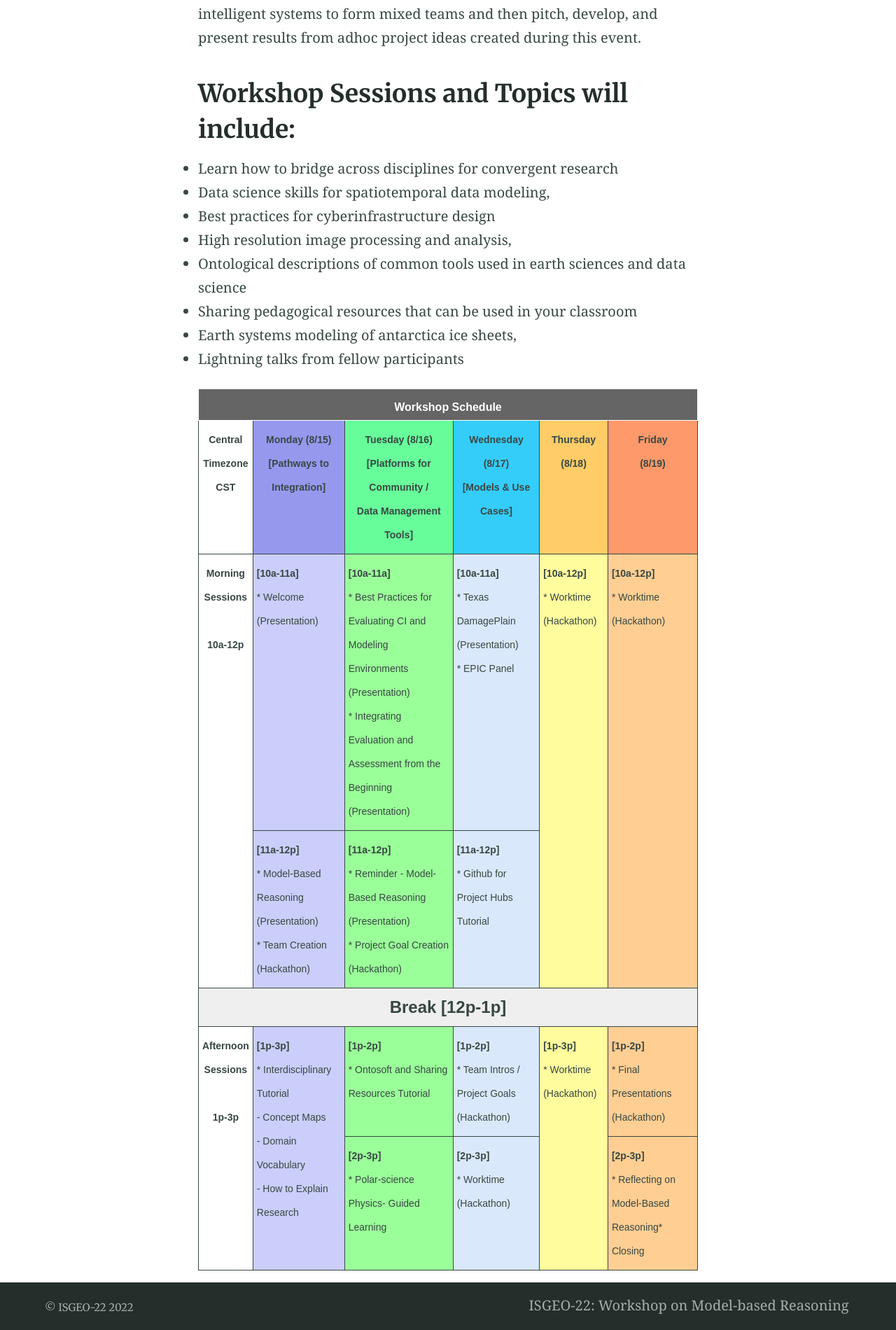
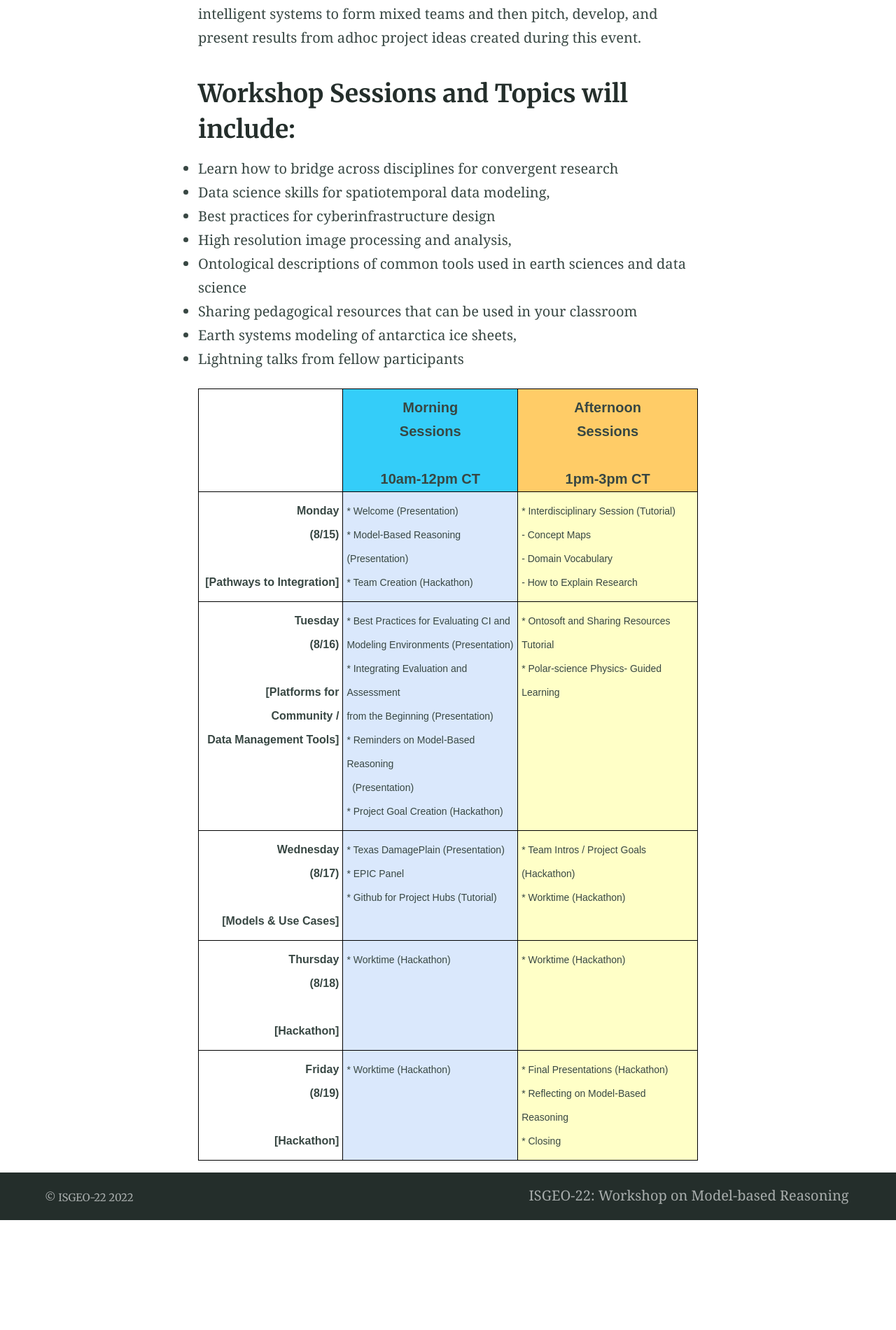
Before and after one commit to IS-GEO/ISGEO-22, a Jekyll site: the page built from index.md, in a window 1280 px wide. Shown: the part 1341-3241 px from the top of the page at 70% size. Built offline with Jekyll 4.4.1, drawn with Linux system fonts in a browser that asks for light colours; after the commit the page ends 3084 px from its top, so only the background shows below that.

Commit message:
Updated schedule style

```diff
--- a/_includes/schedule.html
+++ b/_includes/schedule.html
@@ -4,63 +4,46 @@
   overflow:hidden;padding:10px 5px;word-break:normal;}
 .tg th{border-color:black;border-style:solid;border-width:1px;font-family:Arial, sans-serif;font-size:14px;
   font-weight:normal;overflow:hidden;padding:10px 5px;word-break:normal;}
-.tg .tg-lvop{background-color:#34cdf9;border-color:inherit;font-weight:bold;text-align:center;vertical-align:top}
-.tg .tg-7od5{background-color:#9aff99;border-color:inherit;text-align:left;vertical-align:top}
-.tg .tg-78a2{background-color:#656565;border-color:inherit;color:#ffffff;font-size:16px;text-align:center;vertical-align:top}
-.tg .tg-7btt{border-color:inherit;font-weight:bold;text-align:center;vertical-align:top}
-.tg .tg-feq9{background-color:#9698ed;border-color:inherit;font-weight:bold;text-align:center;vertical-align:top}
-.tg .tg-ycyt{background-color:#67fd9a;border-color:inherit;font-weight:bold;text-align:center;vertical-align:top}
-.tg .tg-cnwr{background-color:#ffcc67;border-color:inherit;font-weight:bold;text-align:center;vertical-align:top}
-.tg .tg-i9i9{background-color:#fe996b;border-color:inherit;font-weight:bold;text-align:center;vertical-align:top}
-.tg .tg-61xu{background-color:#cbcefb;border-color:inherit;text-align:left;vertical-align:top}
-.tg .tg-x6qq{background-color:#dae8fc;border-color:inherit;text-align:left;vertical-align:top}
-.tg .tg-elvq{background-color:#fffc9e;border-color:inherit;text-align:left;vertical-align:top}
-.tg .tg-pidv{background-color:#ffce93;border-color:inherit;text-align:left;vertical-align:top}
-.tg .tg-hcom{background-color:#efefef;border-color:inherit;font-size:24px;font-weight:bold;text-align:center;vertical-align:top}
+.tg .tg-r618{background-color:#ffffc7;font-size:14px;text-align:left;vertical-align:top}
+.tg .tg-x5q1{font-size:16px;text-align:left;vertical-align:top}
+.tg .tg-vmxo{font-size:16px;text-align:right;vertical-align:top}
+.tg .tg-fvov{background-color:#34cdf9;text-align:center;vertical-align:top}
+.tg .tg-adx7{background-color:#ffcc67;text-align:center;vertical-align:top}
+.tg .tg-uf2l{background-color:#dae8fc;font-size:14px;text-align:left;vertical-align:top}
 </style>
 <table class="tg">
 <thead>
   <tr>
-    <th class="tg-78a2" colspan="6"><span style="font-weight:bold">Workshop Schedule</span></th>
+    <th class="tg-x5q1"></th>
+    <th class="tg-fvov"><span style="font-weight:700;font-style:normal">Morning</span><br><span style="font-weight:700">Sessions</span><br><br><span style="font-weight:700;font-style:normal">10am-12pm CT</span></th>
+    <th class="tg-adx7"><span style="font-weight:700;font-style:normal">Afternoon</span><br><span style="font-weight:700">Sessions</span><br><br><span style="font-weight:700;font-style:normal">1pm-3pm CT</span></th>
   </tr>
 </thead>
 <tbody>
   <tr>
-    <td class="tg-7btt">Central <br>Timezone<br>CST</td>
-    <td class="tg-feq9">Monday (8/15)<br>[Pathways to Integration]<br></td>
-    <td class="tg-ycyt">Tuesday (8/16)<br>[Platforms for Community / <br>Data Management Tools]<br></td>
-    <td class="tg-lvop">Wednesday (8/17)<br>[Models &amp; Use Cases]<br></td>
-    <td class="tg-cnwr"><span style="font-weight:bold">Thursday</span><br><span style="font-weight:bold">(8/18)</span></td>
-    <td class="tg-i9i9"><span style="font-weight:bold">Friday</span><br><span style="font-weight:bold">(8/19)</span></td>
+    <td class="tg-vmxo"><span style="font-weight:700;font-style:normal">Monday </span><br><span style="font-weight:700;font-style:normal">(8/15)</span><br><br><span style="font-weight:700;font-style:normal">[Pathways to Integration]</span></td>
+    <td class="tg-uf2l"><span style="font-weight:400;font-style:normal">* Welcome (Presentation)</span><br><span style="font-weight:400;font-style:normal">* Model-Based Reasoning (Presentation)</span><br><span style="font-weight:400;font-style:normal">* Team Creation (Hackathon)</span><br></td>
+    <td class="tg-r618"><span style="font-weight:400;font-style:normal">* Interdisciplinary Session (Tutorial)</span><br><span style="font-weight:400;font-style:normal">    - Concept Maps</span><br>    - Domain Vocabulary<br>    - How to Explain Research<br></td>
   </tr>
   <tr>
-    <td class="tg-7btt" rowspan="2">Morning <br>Sessions<br><br>10a-12p</td>
-    <td class="tg-61xu"><span style="font-weight:bold">[10a-11a]</span><br>* Welcome (Presentation)</td>
-    <td class="tg-7od5"><span style="font-weight:bold;font-style:normal">[10a-11a]</span><br><span style="font-weight:400;font-style:normal">* </span>Best Practices for Evaluating CI and Modeling Environments (Presentation)<br>* Integrating Evaluation and Assessment from the Beginning (Presentation)</td>
-    <td class="tg-x6qq"><span style="font-weight:bold;font-style:normal">[10a-11a]</span><br><span style="font-weight:400;font-style:normal">* Texas DamagePlain </span>(Presentation)<br><span style="font-weight:400;font-style:normal">* EPIC Panel</span></td>
-    <td class="tg-elvq" rowspan="2"><span style="font-weight:bold;font-style:normal">[10a-12p]</span><br><span style="font-weight:400;font-style:normal">*  </span>Worktime (Hackathon)</td>
-    <td class="tg-pidv" rowspan="2"><span style="font-weight:bold;font-style:normal">[10a-12p]</span><br><span style="font-weight:400;font-style:normal">* </span>Worktime (Hackathon)</td>
+    <td class="tg-vmxo"><span style="font-weight:700;font-style:normal">Tuesday </span><br><span style="font-weight:700;font-style:normal">(8/16)</span><br><br><span style="font-weight:700;font-style:normal">[Platforms for Community /</span><br><span style="font-weight:700">Data Management Tools]</span><br></td>
+    <td class="tg-uf2l"><span style="font-weight:400;font-style:normal">* </span>Best Practices for Evaluating CI and <br>  Modeling Environments (Presentation)<br><span style="font-weight:400;font-style:normal">* Integrating Evaluation and Assessment </span><br><span style="font-weight:400;font-style:normal">  from the Beginning (Presentation)</span><br><span style="font-weight:400;font-style:normal">* </span>Reminders on Model-Based Reasoning <br>&nbsp;&nbsp;(Presentation)<br><span style="font-weight:400;font-style:normal">* Project Goal Creation (Hackathon)</span></td>
+    <td class="tg-r618"><span style="font-weight:400;font-style:normal">* </span>Ontosoft and Sharing Resources Tutorial<br><span style="font-weight:400;font-style:normal">* Polar-science Physics- Guided Learning</span></td>
   </tr>
   <tr>
-    <td class="tg-61xu"><span style="font-weight:bold">[11a-12p]</span><br>* Model-Based Reasoning (Presentation)<br>* Team Creation (Hackathon)</td>
-    <td class="tg-7od5"><span style="font-weight:bold;font-style:normal">[11a-12p]</span><br><span style="font-weight:400;font-style:normal">* </span>Reminder - Model-Based Reasoning (Presentation)<br>* Project Goal Creation (Hackathon)</td>
-    <td class="tg-x6qq"><span style="font-weight:bold;font-style:normal">[11a-12p]</span><br><span style="font-weight:400;font-style:normal">* </span>Github for Project Hubs Tutorial</td>
+    <td class="tg-vmxo"><span style="font-weight:700;font-style:normal">Wednesday </span><br><span style="font-weight:700;font-style:normal">(8/17)</span><br><br><span style="font-weight:700;font-style:normal">[Models &amp; Use Cases]</span></td>
+    <td class="tg-uf2l"><span style="font-weight:400;font-style:normal">* Texas DamagePlain </span>(Presentation)<br><span style="font-weight:400;font-style:normal">* EPIC Panel</span><br><span style="font-weight:400;font-style:normal">* </span>Github for Project Hubs (Tutorial)<br></td>
+    <td class="tg-r618"><span style="font-weight:400;font-style:normal">* </span>Team Intros / Project Goals (Hackathon)<br><span style="font-weight:400;font-style:normal">* </span>Worktime (Hackathon)<br></td>
   </tr>
   <tr>
-    <td class="tg-hcom" colspan="6">Break [12p-1p]</td>
+    <td class="tg-vmxo"><span style="font-weight:bold;font-style:normal">Thursday</span><br><span style="font-weight:bold">(8/18)</span><br><br><span style="font-weight:700;font-style:normal">[Hackathon]</span></td>
+    <td class="tg-uf2l"><span style="font-weight:400;font-style:normal">* </span>Worktime (Hackathon)</td>
+    <td class="tg-r618"><span style="font-weight:400;font-style:normal">* </span>Worktime (Hackathon)</td>
   </tr>
   <tr>
-    <td class="tg-7btt" rowspan="2">Afternoon<br>Sessions<br><br>1p-3p</td>
-    <td class="tg-61xu" rowspan="2"><span style="font-weight:bold">[1p-3p]</span><br><span style="font-weight:400;font-style:normal">* Interdisciplinary Tutorial</span><br>  - Concept Maps  <br>  - Domain Vocabulary<br>  - How to Explain Research</td>
-    <td class="tg-7od5"><span style="font-weight:bold;font-style:normal">[1p-2p]</span><br><span style="font-weight:400;font-style:normal">* </span>Ontosoft and Sharing Resources Tutorial</td>
-    <td class="tg-x6qq"><span style="font-weight:bold;font-style:normal">[1p-2p]</span><br><span style="font-weight:400;font-style:normal">* </span>Team Intros / Project Goals (Hackathon)</td>
-    <td class="tg-elvq" rowspan="2"><span style="font-weight:bold;font-style:normal">[1p-3p]</span><br><span style="font-weight:400;font-style:normal">* </span>Worktime (Hackathon)</td>
-    <td class="tg-pidv"><span style="font-weight:bold;font-style:normal">[1p-2p]</span><br><span style="font-weight:400;font-style:normal">* </span>Final Presentations (Hackathon)</td>
-  </tr>
-  <tr>
-    <td class="tg-7od5"><span style="font-weight:bold;font-style:normal">[2p-3p]</span><br><span style="font-weight:400;font-style:normal">* Polar-science Physics- Guided Learning</span><br></td>
-    <td class="tg-x6qq"><span style="font-weight:bold;font-style:normal">[2p-3p]</span><br><span style="font-weight:400;font-style:normal">* </span>Worktime (Hackathon)</td>
-    <td class="tg-pidv"><span style="font-weight:bold;font-style:normal">[2p-3p]</span><br><span style="font-weight:400;font-style:normal">* </span>Reflecting on Model-Based Reasoning* Closing</td>
+    <td class="tg-vmxo"><span style="font-weight:bold;font-style:normal">Friday</span><br><span style="font-weight:bold">(8/19)</span><br><br><span style="font-weight:700;font-style:normal">[Hackathon]</span></td>
+    <td class="tg-uf2l"><span style="font-weight:400;font-style:normal">* </span>Worktime (Hackathon)</td>
+    <td class="tg-r618"><span style="font-weight:400;font-style:normal">* </span>Final Presentations (Hackathon)<br><span style="font-weight:400;font-style:normal">* </span>Reflecting on Model-Based Reasoning<br>* Closing<br></td>
   </tr>
 </tbody>
 </table>
```
